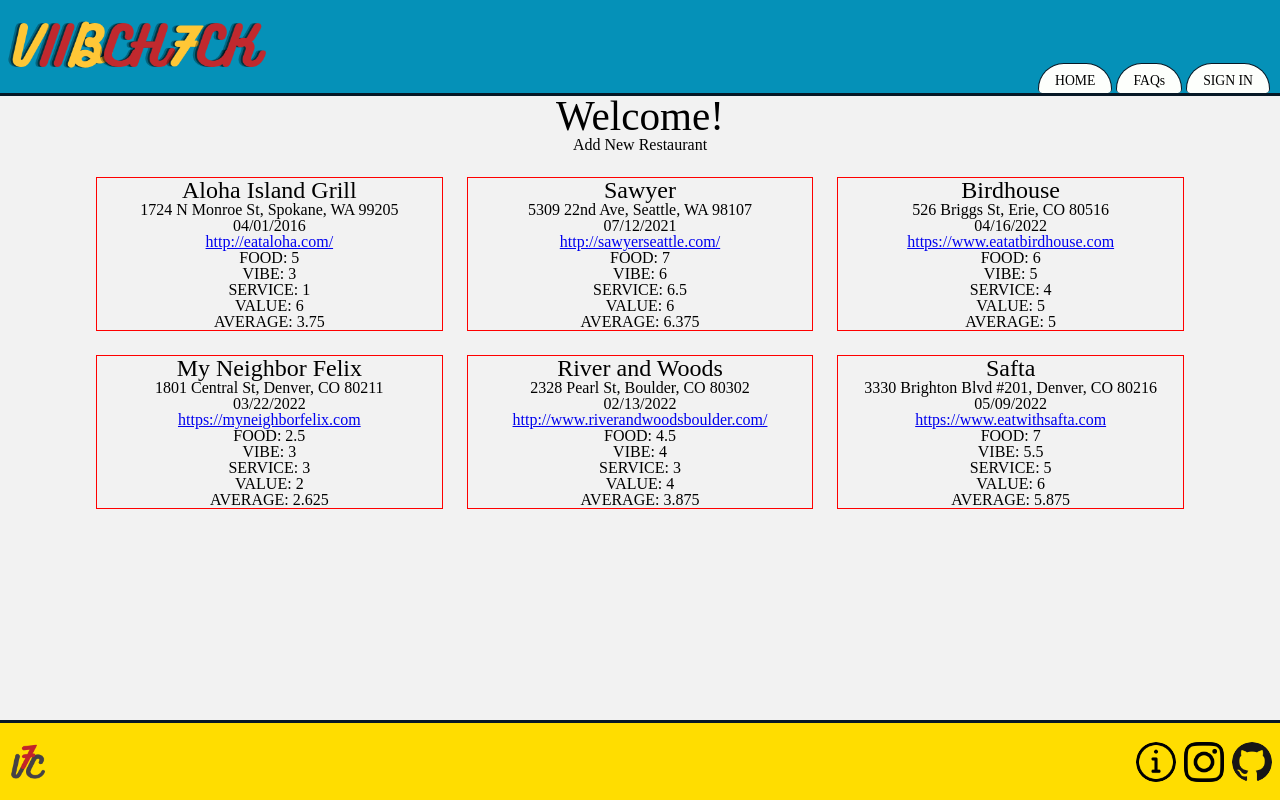
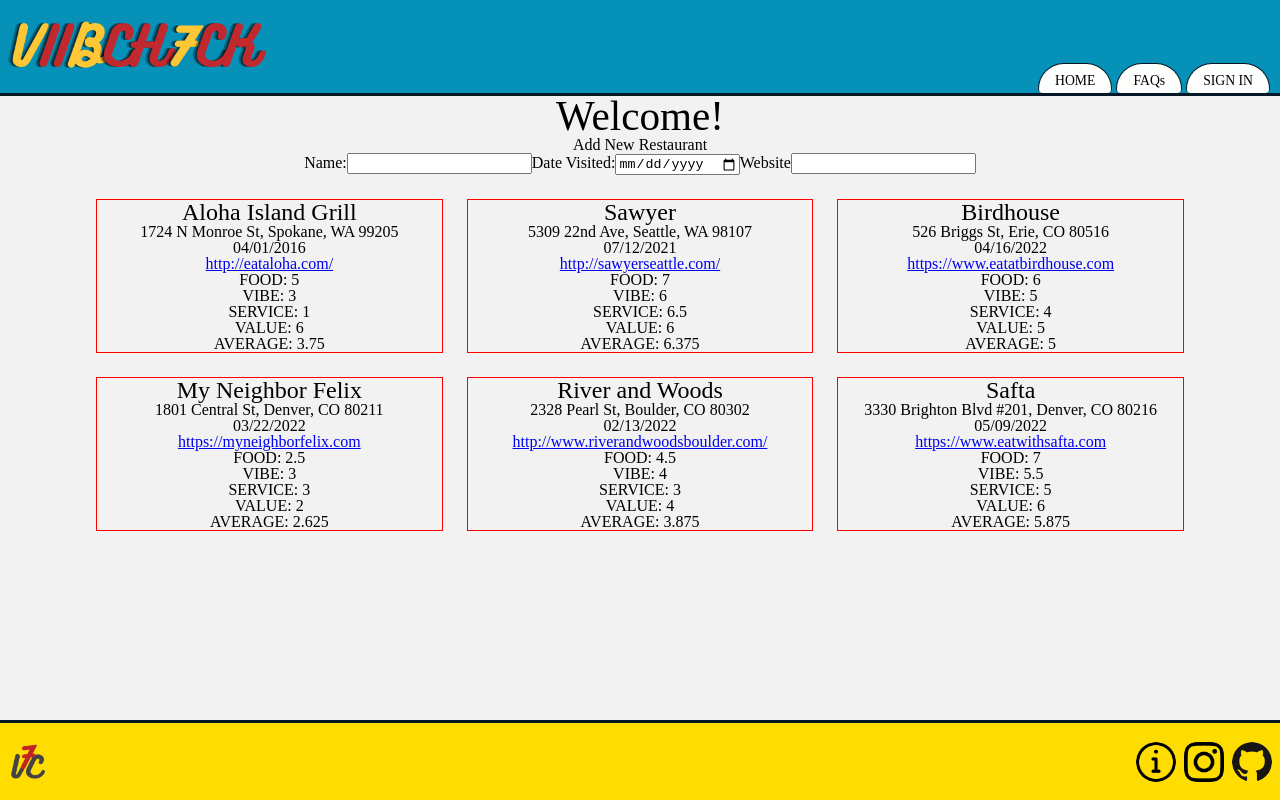
Before and after one commit to colefiscus/vibecheck, a React (Create React App) app: page / in a window 1280 px wide. Built offline with nearby package versions, Linux system fonts and the light colour scheme; a web font is replaced by a local one.

Commit message:
Add beginning of newRest form

```diff
--- a/src/Components/NewRestForm/NewRestForm.js
+++ b/src/Components/NewRestForm/NewRestForm.js
@@ -3,7 +3,17 @@ import styled from "styled-components/macro";
 
 const NewRestForm = () => {
   return (
-    <h2>Add New Restaurant</h2>
+    <>
+      <h2>Add New Restaurant</h2>
+      <form>
+        <label>Name:</label>
+        <input />
+        <label>Date Visited:</label>
+        <input type="date" />
+        <label>Website</label>
+        <input type="url" />
+      </form>
+    </>
   )
 }
 
```
